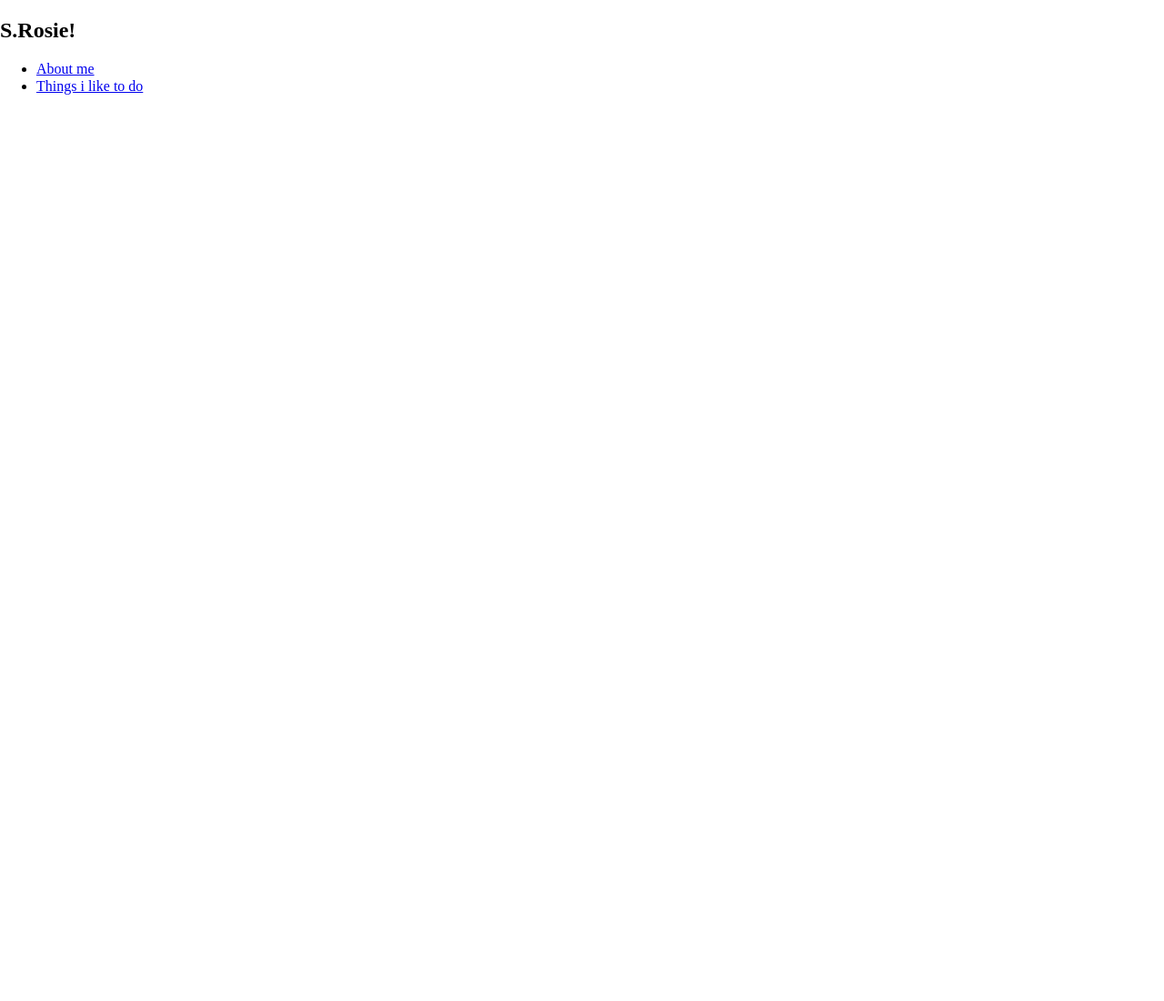
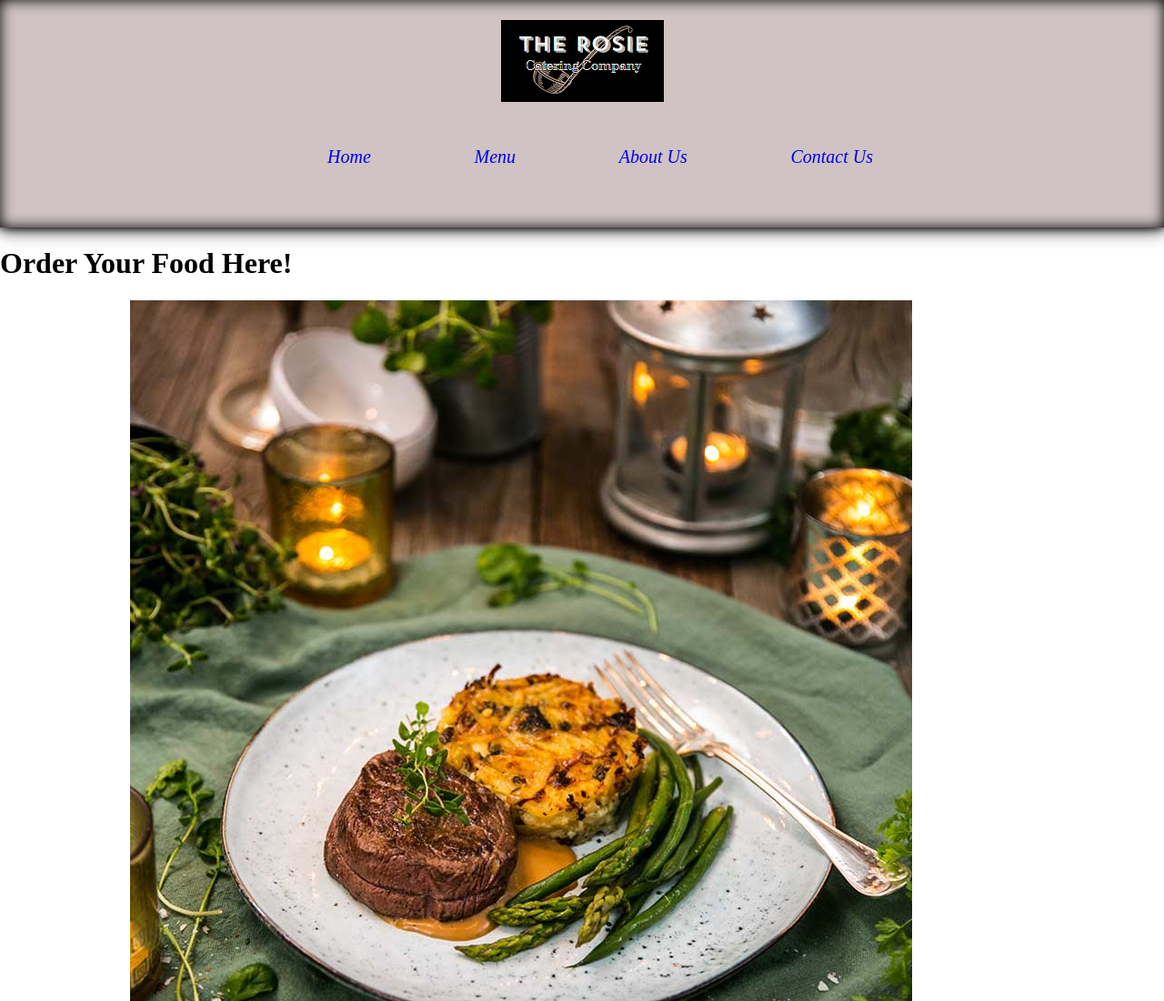
Before and after one commit to Derosie93/css-animation, a plain HTML site: page index.html in a window 1280 px wide. Shown: the top 1100 px of the page at 91% size. Before the commit the page ends 800 px from the top, so only its background shows below. Drawn offline with Linux system fonts and the light colour scheme.

Commit message:
added images, nav, h1,h2, header, classes

```diff
--- a/index.html
+++ b/index.html
@@ -9,13 +9,55 @@
   </head>
   <body>
     <header>
-      <h2>S.Rosie!</h2>
-      <nav>
-        <ul>
-          <li><a href="/index.html">About me</a></li>
-          <li><a href="/pages/thingsiliketodo.html">Things i like to do</a></li>
-        </ul>
-      </nav>
+      <div class="header-container">
+        <div class="logoname">
+          <img src="/images/the rosie.png" alt="logotype" />
+        </div>
+        <nav class="nav-container">
+          <ul class="nav-list">
+            <li class="nav_li">
+              <a class="nav-link" href="index.html">Home</a>
+            </li>
+            <li class="nav_li">
+              <a class="nav-link" href="/pages/menu">Menu</a>
+            </li>
+            <li class="nav_li">
+              <a class="nav-link" href="/pages/about-us">About Us</a>
+            </li>
+            <li class="nav_li">
+              <a class="nav-link" href="/pages/contact-us">Contact Us</a>
+            </li>
+          </ul>
+        </nav>
+      </div>
     </header>
+    <div class="section-1-container">
+      <h1 class="headline">Order Your Food Here!</h1>
+      <h2 class="food-choice">
+        Fillet Of Beef
+        <img src="/images/oxfile-0D5A0342.jpg" alt="food-beef" />
+      </h2>
+      <h2 class="food-choice">
+        Roast Beef Tenderloin
+        <img
+          src="/images/Helstekt-oxfile-med-rodvinssas-och-potatisgratang-foto-sanna-livijn-wexell-mathem.jpg"
+          alt=" roast-beef"
+        />
+      </h2>
+      <h2 class="food-choice">
+        Hanger Steak
+        <img
+          src="/images/hangmorad-biff-med-gronpepparsas.jpg"
+          alt="hanger-steak"
+        />
+      </h2>
+      <h2 class="food-choice">
+        Steak Sandwich
+        <img
+          src="/images/314408546_1148857486057806_8553971504609488057_n.jpg"
+          alt="steak-sandwich"
+        />
+      </h2>
+    </div>
   </body>
 </html>
--- a/styles/index.css
+++ b/styles/index.css
@@ -3,3 +3,55 @@ body{
     margin: 0;
     box-sizing: border-box;
 }
+
+header{
+    width: 100%;
+    height: 250px;
+    background-color: rgba(177, 157, 157, 0.61);
+    box-shadow: 0 0 10px black, 0 0 20px black, inset 0 0 15px black;
+}
+
+.header-container{
+    max-width: 1990px;
+    width: 100%;
+    min-height: 250px;
+    display: flex;
+    justify-content: center;
+    align-items: center;
+    flex-direction: column;
+}
+
+.nav-container{
+    max-width: 1990px;
+    width: 50%;
+    min-height: 80px;
+    display: flex;
+    justify-content: center;
+    align-items: center;
+}
+
+.nav-list{
+    max-width: 600px;
+    width: 600px;
+    min-height: 80px;
+    display: flex;
+    justify-content: space-between;
+    align-items: center;
+    list-style: none;
+}
+
+a{
+    text-decoration: none;
+    font-size: 20px;
+    font-style: italic;
+}
+
+.food-plate{
+    max-width: 1990px;
+    width: 100%;
+    min-height: 100vh;
+    display: flex;
+    justify-content: center;
+    align-items: center;
+    background-color: black;
+}
```
Also changed, not shown: 3 other files.
